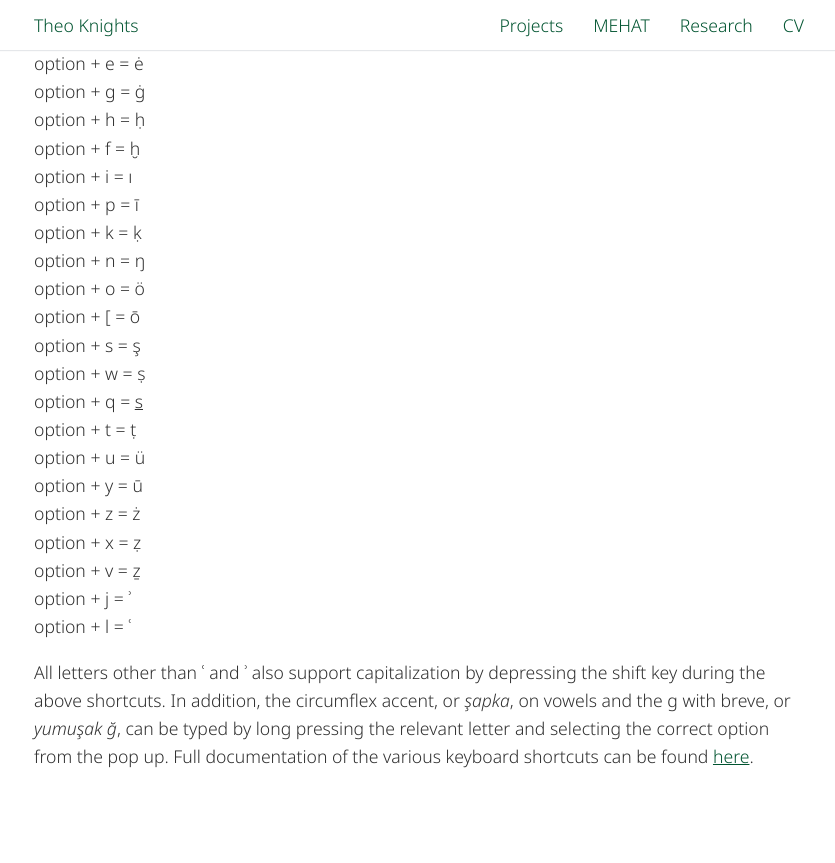
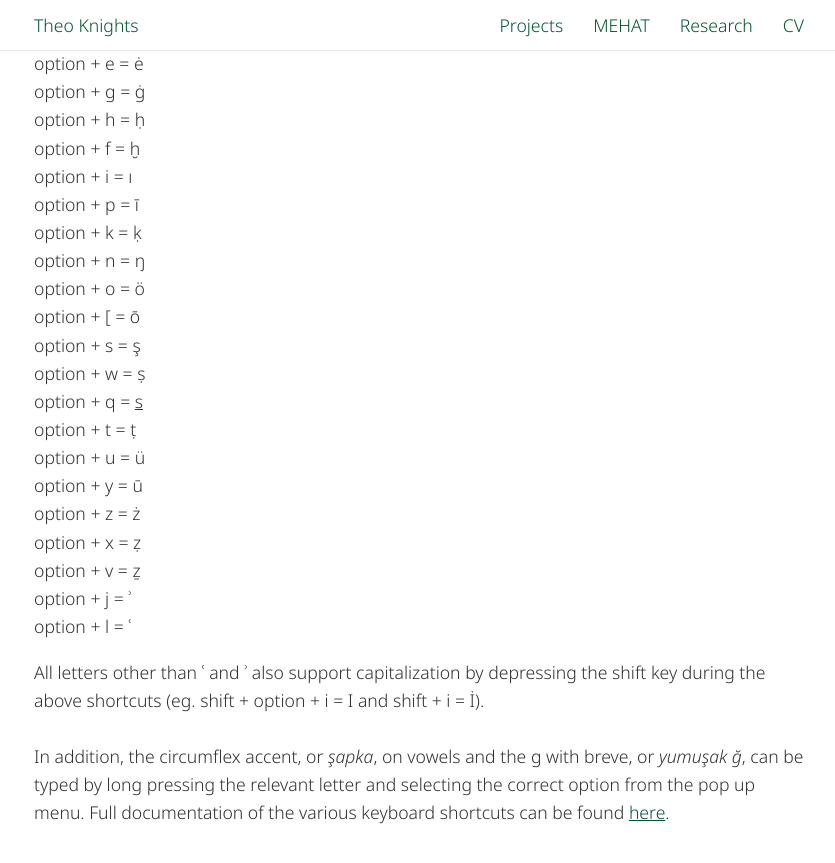
Before and after one commit to theoknights/theoknights.github.io, a Jekyll site: the page built from _pages/04_keyboard.html, in a window 1280 px wide and 900 px high, scrolled down 1965 px. Shown: the top 863 px of the window, without its empty margins (221-1056 px from the left). Built offline with Jekyll 4.4.1, drawn with Linux system fonts in a browser that asks for light colours.

Commit message:
more keyboard

```diff
--- a/_pages/04_keyboard.html
+++ b/_pages/04_keyboard.html
@@ -74,7 +74,9 @@ The keyboard has the following shortcuts for special characters, the mapping was
   <li>option + l = ʿ</li>
 </ul>
 
-All letters other than ʿ and ʾ also support capitalization by depressing the shift key during the above shortcuts.
-In addition, the circumflex accent, or <i>şapka</i>, on vowels and the g with breve, or <i>yumuşak ğ</i>, can be typed by long pressing the relevant letter and selecting the correct option from the pop up. Full documentation of the various keyboard shortcuts can be found <a href="/pdfs/Ottoman keyboard layout.pdf">here</a>.
+All letters other than ʿ and ʾ also support capitalization by depressing the shift key during the above shortcuts (eg. shift + option + i = I and shift + i = İ).
+<br>
+<br>
+In addition, the circumflex accent, or <i>şapka</i>, on vowels and the g with breve, or <i>yumuşak ğ</i>, can be typed by long pressing the relevant letter and selecting the correct option from the pop up menu. Full documentation of the various keyboard shortcuts can be found <a href="/pdfs/Ottoman keyboard layout.pdf">here</a>.
 
 <p>
```
Also changed, not shown: 2 other files.
